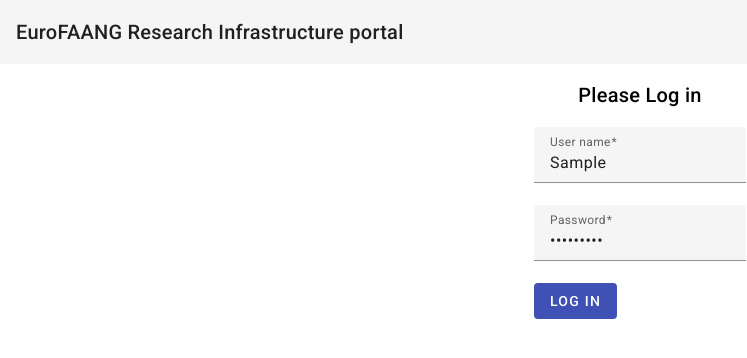
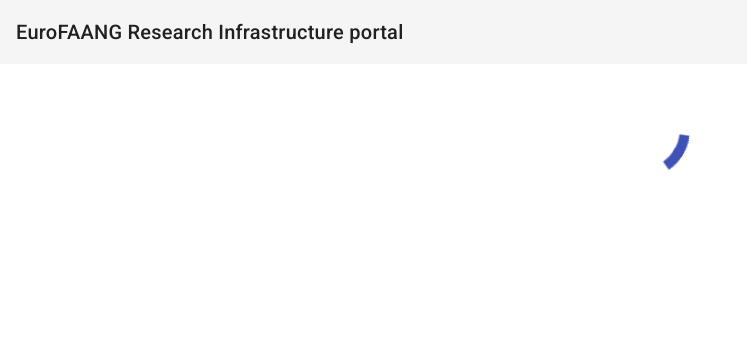
Before and after one commit to FAANG/dcc-eurofaang-ri-fe, an Angular app in the folder eurofaang-ri/: page /login in a window 1280 px wide. Both pictures are taken after typing "Sample", "Sample123" into the empty fields and a click on the button "LOG IN". Shown: the top 358 px of the page, without its empty margins (0-747 px from the left). Built offline with nearby package versions, Linux system fonts and the light colour scheme; no server answers.

Commit message:
Adding spinner

```diff
--- a/eurofaang-ri/src/app/user-login/user-login.component.html
+++ b/eurofaang-ri/src/app/user-login/user-login.component.html
@@ -1,5 +1,6 @@
 <div class="login-form-container">
-  <div class="item">
+
+  <div class="item" *ngIf="!formSubmitted">
     <h2>Please Log in</h2>
     <form [formGroup]="logInForm" (ngSubmit)="onSubmit()">
       <mat-form-field appearance="fill">
@@ -15,4 +16,7 @@
       <button mat-flat-button color="primary" type="submit">LOG IN</button>
     </form>
   </div>
+  <div class="item" *ngIf="formSubmitted">
+    <mat-spinner></mat-spinner>
+  </div>
 </div>
--- a/eurofaang-ri/src/app/user-login/user-login.component.ts
+++ b/eurofaang-ri/src/app/user-login/user-login.component.ts
@@ -5,6 +5,8 @@ import {UserCredentials} from "../auth";
 import {MatInputModule} from "@angular/material/input";
 import {MatButtonModule} from "@angular/material/button";
 import {Router} from "@angular/router";
+import {MatProgressSpinnerModule} from "@angular/material/progress-spinner";
+import {NgIf} from "@angular/common";
 
 @Component({
   selector: 'app-user-login',
@@ -13,12 +15,15 @@ import {Router} from "@angular/router";
     ReactiveFormsModule,
     MatInputModule,
     MatButtonModule,
+    MatProgressSpinnerModule,
+    NgIf
   ],
   templateUrl: './user-login.component.html',
   styleUrl: './user-login.component.css'
 })
 export class UserLoginComponent {
   logInForm: FormGroup;
+  formSubmitted = false;
   constructor(private formBuilder: FormBuilder,
               private authService: AuthService,
               private router: Router) {
@@ -46,6 +51,7 @@ export class UserLoginComponent {
     if (this.logInForm.invalid) {
       console.log(this.logInForm.errors);
     } else {
+      this.formSubmitted = true;
       this.logInUser(this.logInForm.value);
     }
   }
```
